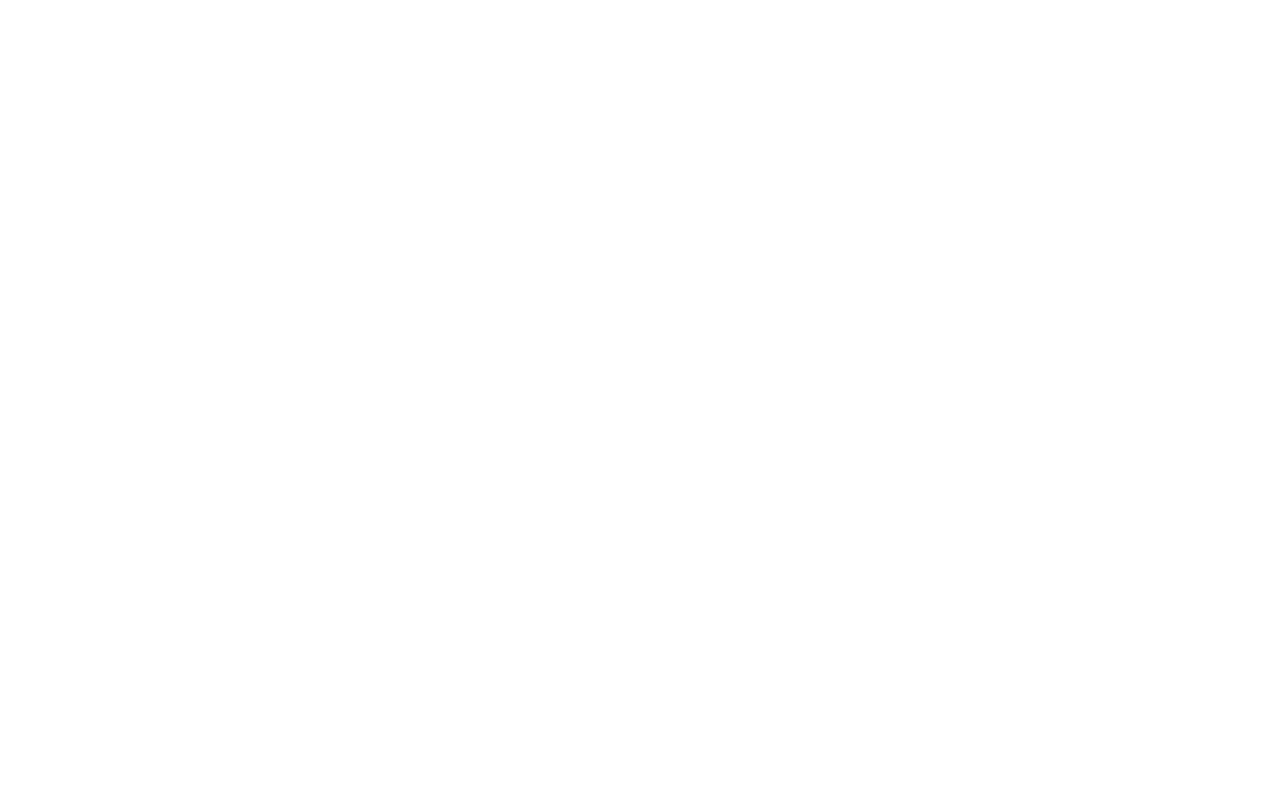
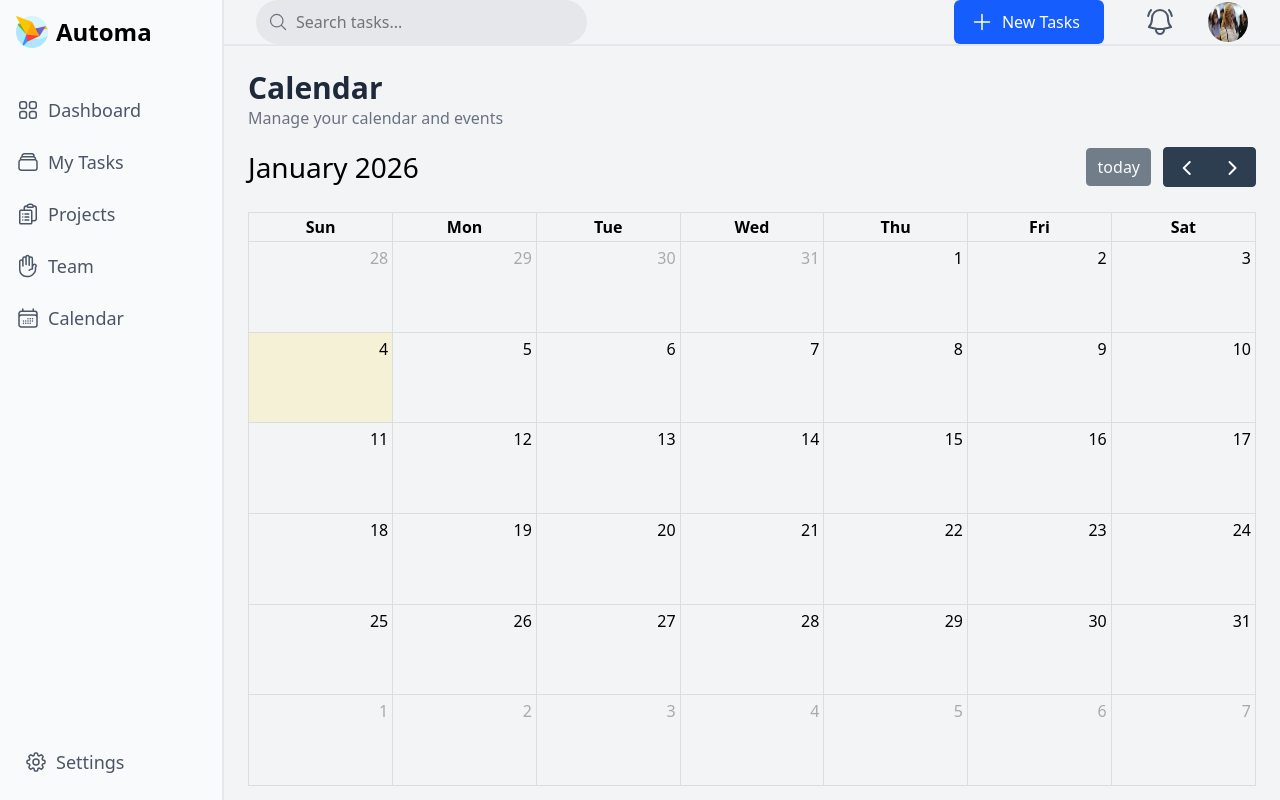
Before and after one commit to Meliorasimp/TaskCollab-frontend, a React (Vite) app in the folder web/: page /calendar in a window 1280 px wide. Before the commit this address had no page. Built offline with nearby package versions, Linux system fonts and the light colour scheme.

Commit message:
Updated Frontend

```diff
--- a/web/package.json
+++ b/web/package.json
@@ -11,6 +11,9 @@
   },
   "dependencies": {
     "@apollo/client": "^4.0.11",
+    "@fullcalendar/core": "^6.1.20",
+    "@fullcalendar/daygrid": "^6.1.20",
+    "@fullcalendar/react": "^6.1.20",
     "@reduxjs/toolkit": "^2.11.2",
     "@tailwindcss/vite": "^4.1.18",
     "@types/react-redux": "^7.1.34",
--- /dev/null
+++ b/web/src/GraphQL/UserMutations/loginUser.gql
@@ -0,0 +1,8 @@
+mutation LoginUser($input: LoginInput!) {
+  loginUser(input: $input) {
+    username
+    success
+    error
+    token
+  }
+}
--- a/web/src/components/layout/MainNavbar.tsx
+++ b/web/src/components/layout/MainNavbar.tsx
@@ -111,7 +111,10 @@ const MainNavbar = () => {
           </Link>
         </div>
       </div>
-      <div className="mb-4 flex items-center gap-x-2 text-gray-600 cursor-pointer hover:bg-gray-300 px-2 py-2">
+      <Link
+        className="mb-4 flex items-center gap-x-2 text-gray-600 cursor-pointer hover:bg-gray-300 px-2 py-2"
+        to="/settings"
+      >
         <svg
           xmlns="http://www.w3.org/2000/svg"
           fill="none"
@@ -131,10 +134,8 @@ const MainNavbar = () => {
             d="M15 12a3 3 0 1 1-6 0 3 3 0 0 1 6 0Z"
           />
         </svg>
-        <Link className="" to={"/settings"}>
-          Settings
-        </Link>
-      </div>
+        <h1 className="text-lg">Settings</h1>
+      </Link>
     </nav>
   );
 };
--- a/web/src/components/modals/Login.tsx
+++ b/web/src/components/modals/Login.tsx
@@ -2,13 +2,58 @@ import {
   setIsLoginModalOpen,
   setIsRegisterModalOpen,
 } from "../../store/Landingpage";
-import { useDispatch } from "react-redux";
+import { useDispatch, useSelector } from "react-redux";
 import Google from "../../assets/google.png";
 import Loginimage from "../../assets/loginimage.jpg";
 import Bird from "../../assets/bird.png";
 import { motion } from "framer-motion";
+import { useMutation } from "@apollo/client/react";
+import loginUser from "../../GraphQL/UserMutations/loginUser.gql";
+import type React from "react";
+import { setEmail, setPassword } from "../../store/Login";
+import type { RootState } from "../../store";
+import toast from "react-hot-toast";
+import { useNavigate } from "react-router-dom";
 const Login = () => {
   const dispatch = useDispatch();
+  const nav = useNavigate();
+  const { email, password } = useSelector((state: RootState) => state.login);
+  const [loginUserMutation] = useMutation(loginUser);
+  console.log(email, password);
+
+  const handleLogin = async (e: React.FormEvent<HTMLFormElement>) => {
+    e.preventDefault();
+
+    const response = await loginUserMutation({
+      variables: {
+        input: {
+          email: email,
+          password: password,
+        },
+      },
+    });
+    if (response && response.data) {
+      const data = response.data as {
+        loginUser: {
+          username?: string;
+          success: boolean;
+          error?: string;
+          token?: string;
+        };
+      };
+      if (data.loginUser.success && data.loginUser.token) {
+        localStorage.setItem("token", data.loginUser.token);
+        localStorage.setItem("username", data.loginUser.username || "");
+        toast.success("Login Successful!");
+        dispatch(setEmail(""));
+        dispatch(setPassword(""));
+        dispatch(setIsLoginModalOpen(false));
+        nav("/dashboard");
+      } else if (data.loginUser.error) {
+        toast.error(data.loginUser.error);
+      }
+    }
+  };
   return (
     <div
       className="fixed inset-0 bg-black/50 flex items-center justify-center z-50"
@@ -41,11 +86,16 @@ const Login = () => {
           <p className="mt-4 text-gray-500 text-sm">
             Login to your account to continue Task Collaboration with your team.
           </p>
-          <form className="mt-4 w-full flex flex-col items-center">
+          <form
+            className="mt-4 w-full flex flex-col items-center"
+            onSubmit={handleLogin}
+          >
             <label className="text-gray-700 mb-2 text-left w-3/4">Email</label>
             <input
               type="email"
               className="border border-gray-300 rounded-md p-2 w-3/4"
+              onChange={(e) => dispatch(setEmail(e.target.value))}
+              value={email}
             />
 
             <label className="text-gray-700 mb-2 mt-4 text-left w-3/4">
@@ -54,6 +104,8 @@ const Login = () => {
             <input
               type="password"
               className="border border-gray-300 rounded-md p-2 w-3/4"
+              onChange={(e) => dispatch(setPassword(e.target.value))}
+              value={password}
             />
             <button
               type="submit"
--- a/web/src/lib/apolloClient.ts
+++ b/web/src/lib/apolloClient.ts
@@ -1,7 +1,7 @@
 import { ApolloClient, InMemoryCache, HttpLink } from "@apollo/client";
 
 const httpLink = new HttpLink({
-  uri: "https://localhost:7195/graphql",
+  uri: "http://localhost:5085/graphql",
   credentials: "include",
 });
 
--- /dev/null
+++ b/web/src/pages/Calendar.tsx
@@ -0,0 +1,34 @@
+import MainNavbar from "../components/layout/MainNavbar";
+import MainTopbar from "../components/layout/MainTopbar";
+import FullCalendar from "@fullcalendar/react";
+import dayGridPlugin from "@fullcalendar/daygrid";
+
+const Calendar = () => {
+  return (
+    <div className="h-screen flex bg-gray-100 overflow-hidden">
+      <MainNavbar />
+      <div className="w-full flex flex-col ml-0 lg:ml-56">
+        <MainTopbar />
+        <main className="p-6">
+          <div>
+            <h1 className="text-3xl font-bold text-gray-800">Calendar</h1>
+            <p className="text-gray-500">Manage your calendar and events</p>
+          </div>
+          <div className="mt-4">
+            <FullCalendar
+              plugins={[dayGridPlugin]}
+              initialView="dayGridMonth"
+              height="80vh"
+              events={[
+                { title: "event 1", date: "2026-04-01" },
+                { title: "event 2", date: "2026-04-02" },
+              ]}
+            />
+          </div>
+        </main>
+      </div>
+    </div>
+  );
+};
+
+export default Calendar;
--- /dev/null
+++ b/web/src/pages/Settings.tsx
@@ -0,0 +1,34 @@
+import MainNavbar from "../components/layout/MainNavbar";
+import MainTopbar from "../components/layout/MainTopbar";
+
+const Settings = () => {
+  return (
+    <div className="h-screen flex bg-gray-100 overflow-hidden">
+      <MainNavbar />
+      <div className="w-full flex flex-col ml-0 lg:ml-56">
+        <MainTopbar />
+        <main className="p-6">
+          <div>
+            <h1 className="text-3xl font-bold text-gray-800">Settings</h1>
+            <p className="text-gray-500">
+              Manage your settings and preferences
+            </p>
+          </div>
+          <div className="mt-4 flex gap-x-6 bg-gray-200 rounded-lg">
+            <h1 className="text-gray-600 p-2 cursor-pointer rounded-lg hover:bg-gray-300">
+              Profile Info
+            </h1>
+            <h1 className="text-gray-600 p-2 cursor-pointer rounded-lg hover:bg-gray-300">
+              Account Settings
+            </h1>
+            <h1 className="text-gray-600 p-2 cursor-pointer rounded-lg hover:bg-gray-300">
+              Appearance
+            </h1>
+          </div>
+        </main>
+      </div>
+    </div>
+  );
+};
+
+export default Settings;
--- a/web/src/routes/index.tsx
+++ b/web/src/routes/index.tsx
@@ -1,10 +1,13 @@
 import type { RouteObject } from "react-router-dom";
 import Home from "../pages/Home";
-import Dashboard from "../pages/Dashboard";
-import Project from "../pages/Project";
-import Task from "../pages/Task";
-import Team from "../pages/Team";
-import ProjectDetail from "../pages/ProjectDetail";
+import { lazy, Suspense } from "react";
+const Dashboard = lazy(() => import("../pages/Dashboard"));
+const Task = lazy(() => import("../pages/Task"));
+const Project = lazy(() => import("../pages/Project"));
+const Team = lazy(() => import("../pages/Team"));
+const ProjectDetail = lazy(() => import("../pages/ProjectDetail"));
+const Settings = lazy(() => import("../pages/Settings"));
+const Calendar = lazy(() => import("../pages/Calendar"));
 
 export const routes: RouteObject[] = [
   {
@@ -13,22 +16,58 @@ export const routes: RouteObject[] = [
   },
   {
     path: "/dashboard",
-    element: <Dashboard />,
+    element: (
+      <Suspense fallback={<div className="absolute inset-0">Loading...</div>}>
+        <Dashboard />
+      </Suspense>
+    ),
   },
   {
     path: "/tasks/:username",
-    element: <Task />,
+    element: (
+      <Suspense fallback={<div className="absolute inset-0">Loading...</div>}>
+        <Task />
+      </Suspense>
+    ),
   },
   {
     path: "/projects",
-    element: <Project />,
+    element: (
+      <Suspense fallback={<div className="absolute inset-0">Loading...</div>}>
+        <Project />
+      </Suspense>
+    ),
   },
   {
     path: "/team",
-    element: <Team />,
+    element: (
+      <Suspense fallback={<div className="absolute inset-0">Loading...</div>}>
+        <Team />
+      </Suspense>
+    ),
+  },
+  {
+    path: "/calendar",
+    element: (
+      <Suspense fallback={<div className="absolute inset-0">Loading...</div>}>
+        <Calendar />
+      </Suspense>
+    ),
   },
   {
     path: "/projects/:projectname",
-    element: <ProjectDetail />,
+    element: (
+      <Suspense fallback={<div className="absolute inset-0">Loading...</div>}>
+        <ProjectDetail />
+      </Suspense>
+    ),
+  },
+  {
+    path: "/settings",
+    element: (
+      <Suspense fallback={<div className="absolute inset-0">Loading...</div>}>
+        <Settings />
+      </Suspense>
+    ),
   },
 ];
--- /dev/null
+++ b/web/src/store/Login/index.ts
@@ -0,0 +1,23 @@
+import { createSlice } from "@reduxjs/toolkit";
+import type { LoginType } from "../../types/LoginType";
+
+const initialLoginState: LoginType = {
+  email: "",
+  password: "",
+};
+
+const LoginSlice = createSlice({
+  name: "login",
+  initialState: initialLoginState,
+  reducers: {
+    setEmail(state, action) {
+      state.email = action.payload;
+    },
+    setPassword(state, action) {
+      state.password = action.payload;
+    },
+  },
+});
+
+export const { setEmail, setPassword } = LoginSlice.actions;
+export default LoginSlice.reducer;
--- a/web/src/store/index.ts
+++ b/web/src/store/index.ts
@@ -3,11 +3,13 @@ import LandingpageStore from "./Landingpage";
 import Register from "./Register/index.ts";
 import DashboardStore from "./Dashboard/index.ts";
 import Task from "./Task/index.ts";
+import Login from "./Login/index.ts";
 
 export const store = configureStore({
   reducer: {
     landingpage: LandingpageStore,
     register: Register,
+    login: Login,
     dashboard: DashboardStore,
     task: Task,
   },
--- /dev/null
+++ b/web/src/types/LoginType.ts
@@ -0,0 +1,4 @@
+export interface LoginType {
+  email: string;
+  password: string;
+}
```
Also changed, not shown: 1 other file (tests, documents, lock files or other folders).
